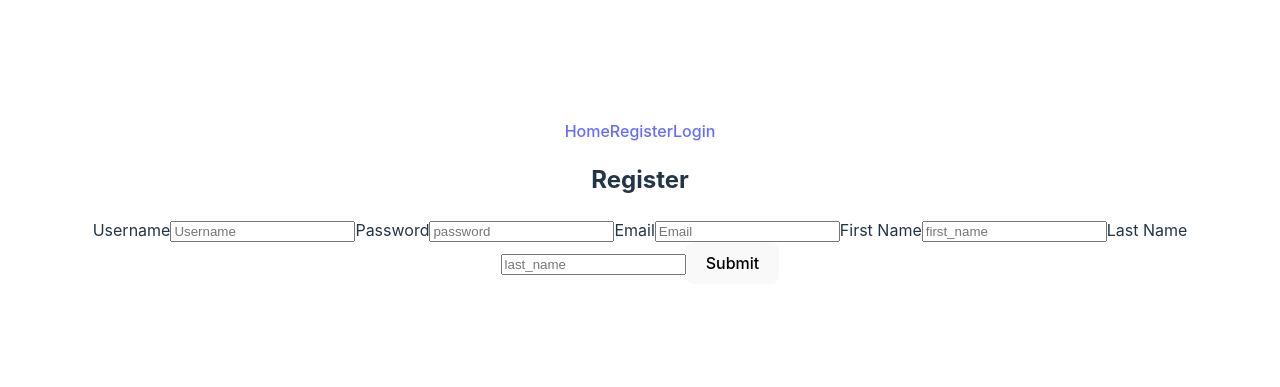
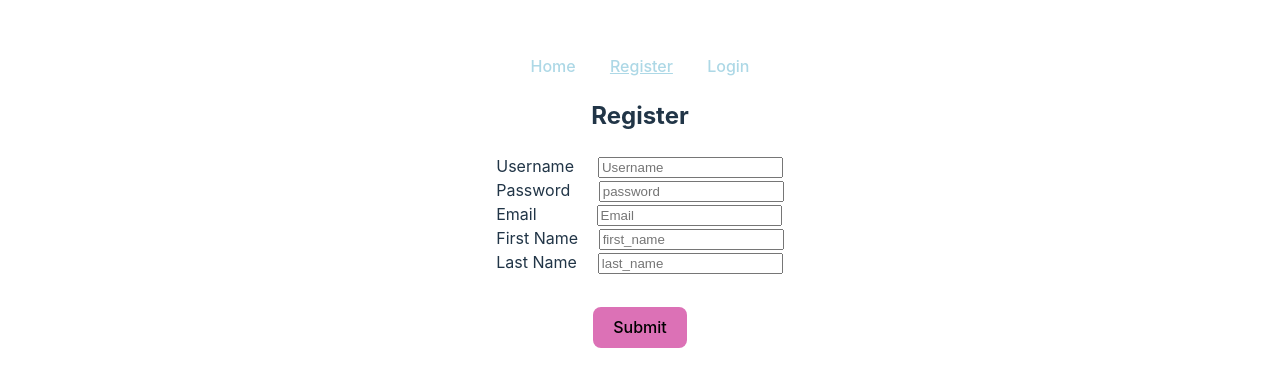
Before and after one commit to fsaptdemo/water_my_plants, a React (Vite) app in the folder plants/: page /register in a window 1280 px wide. Shown: the part 199-586 px from the top of the page. Built offline with nearby package versions, Linux system fonts and the light colour scheme.

Commit message:
add styling

```diff
--- a/plants/src/components/Navbar.jsx
+++ b/plants/src/components/Navbar.jsx
@@ -1,4 +1,5 @@
 import { NavLink, useNavigate } from "react-router-dom";
+import "./styles/Navbar.css";
 
 function NavBar(props) {
   const navigate = useNavigate();
--- a/plants/src/components/Register.jsx
+++ b/plants/src/components/Register.jsx
@@ -1,6 +1,8 @@
 import { useState } from "react";
 //api
 import { useRegisterMutation } from "../redux/api";
+//styles
+import "./styles/Register.css";
 
 function Register(props) {
   const [userInfo, setUserInfo] = useState({
@@ -52,7 +54,8 @@ function Register(props) {
             onChange={onUserInput}
           />
         </label>
-        <label htmlFor="password">Password</label>
+        <label htmlFor="password">
+          Password{" "}
           <input
             type="password"
             placeholder="password"
@@ -60,9 +63,11 @@ function Register(props) {
             value={userInfo.password}
             onChange={onUserInput}
           />
+        </label>
         <label>
           Email
           <input
+            className="snailMail"
             type="text"
             placeholder="Email"
             name="email"
@@ -70,17 +75,21 @@ function Register(props) {
             onChange={onUserInput}
           />
         </label>
-        <label htmlFor="first_name">First Name</label>
+        <label htmlFor="first_name">
+          First Name{" "}
           <input
+            className="fName"
             name="first_name"
             type="text"
             placeholder="first_name"
             value={userInfo.first_name}
             onChange={onUserInput}
           />
+        </label>
         <label>
           Last Name
           <input
+            className="lName"
             type="text"
             placeholder="last_name"
             name="last_name"
@@ -88,7 +97,7 @@ function Register(props) {
             onChange={onUserInput}
           />
         </label>
-        <button>Submit</button>
+        <button className="submitBtn">Submit</button>
       </form>
     </div>
   );
--- /dev/null
+++ b/plants/src/components/styles/Navbar.css
@@ -0,0 +1,12 @@
+nav {
+  display: flex;
+  justify-content: space-evenly;
+}
+
+nav > a {
+  color: lightblue;
+}
+
+.active {
+  text-decoration: underline;
+}
--- /dev/null
+++ b/plants/src/components/styles/Register.css
@@ -0,0 +1,27 @@
+form {
+  display: flex;
+  flex-direction: column;
+  align-items: flex-start;
+}
+
+input {
+  margin-left: 24px;
+}
+
+.snailMail {
+  margin-left: 60px;
+}
+
+.fName {
+  margin-left: 16px;
+}
+
+.lName {
+  margin-left: 21px;
+}
+
+.submitBtn {
+  background-color: #dc71b6;
+  align-self: center;
+  margin-top: 33px;
+}
```
Lines whose indentation alone changed are shown as unchanged.
